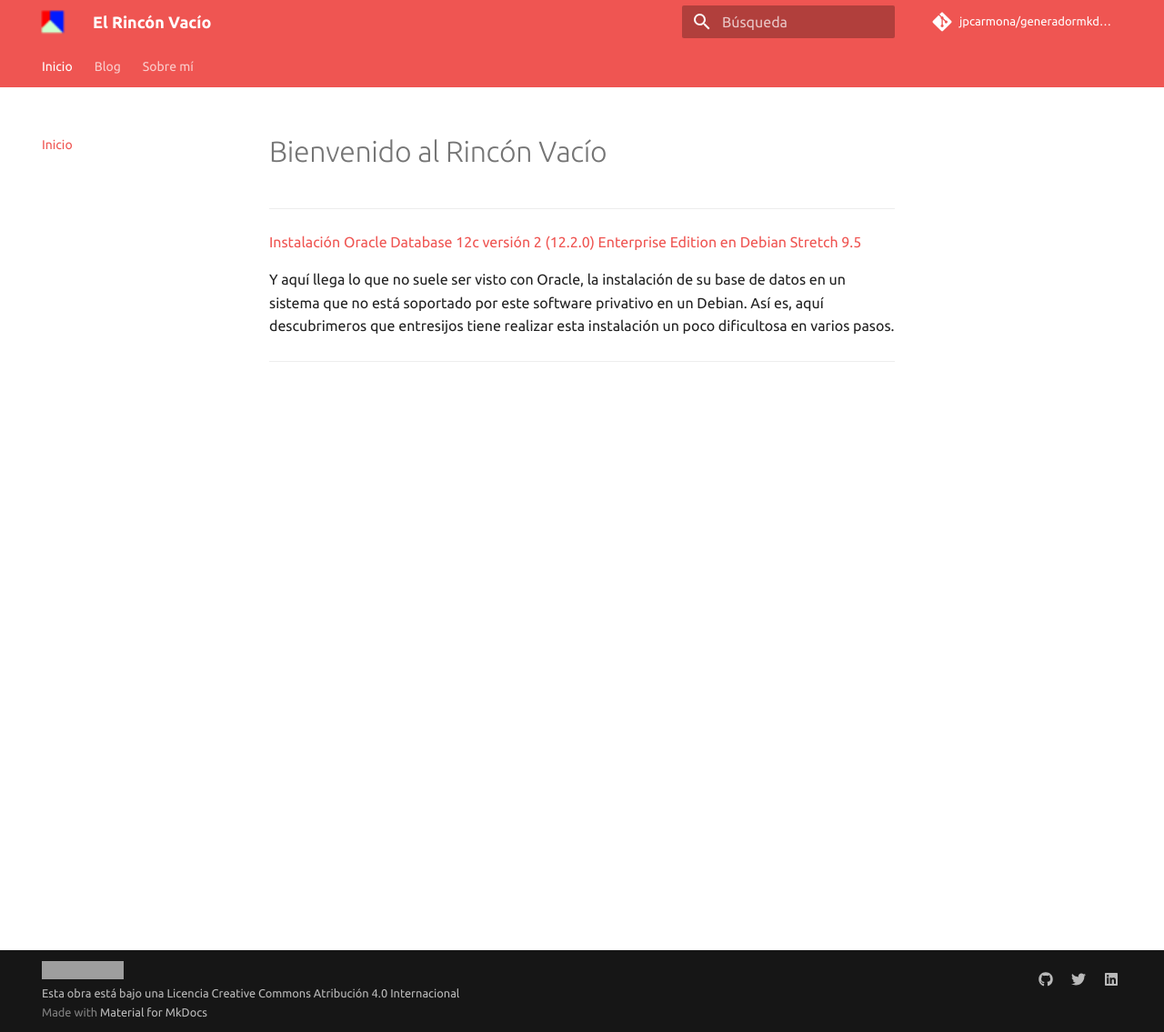
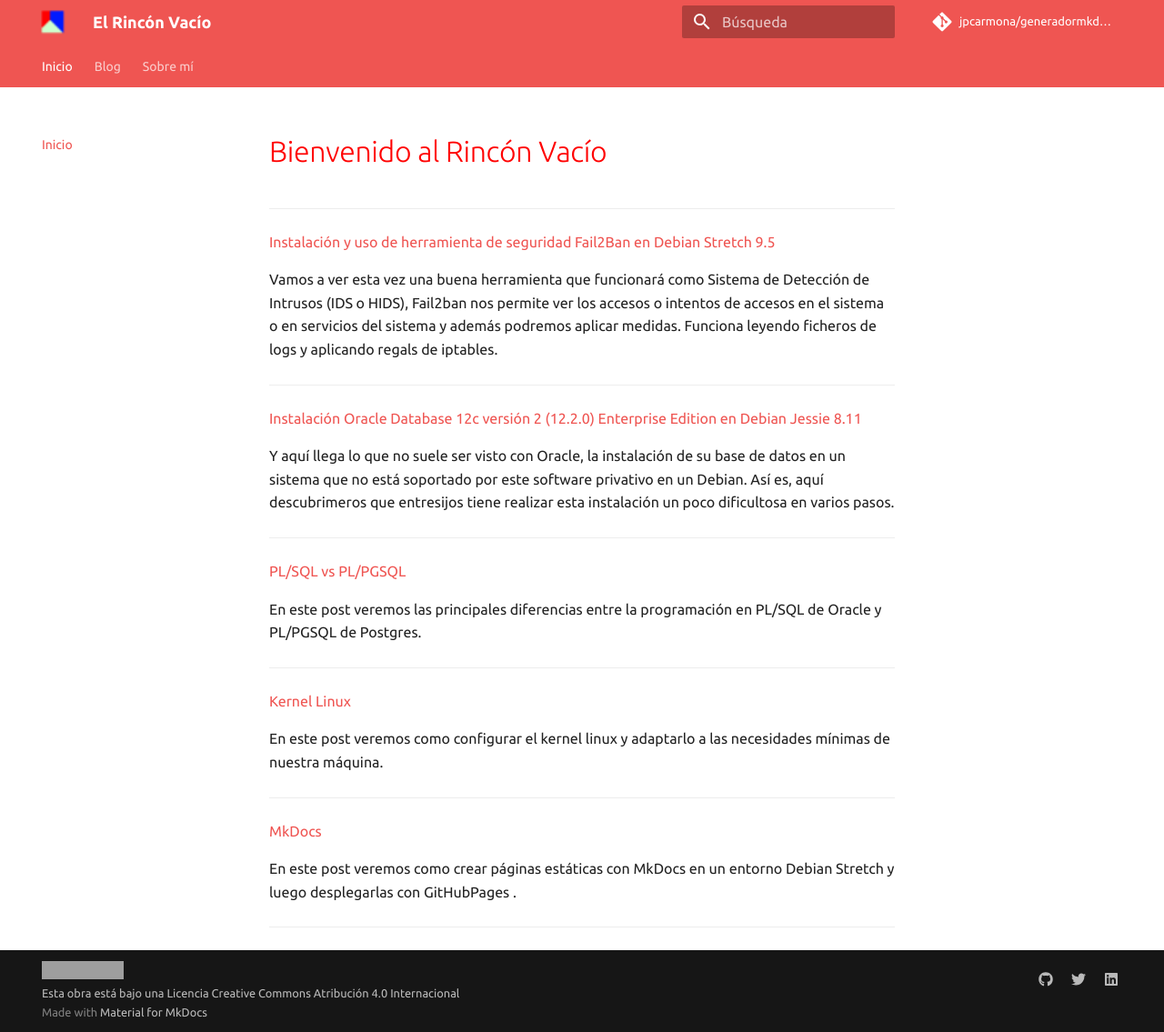
Before and after one commit to jpcarmona/generadormkdocs, an MkDocs documentation site: the page built from docs/index.md, in a window 1280 px wide and 1135 px high. Shown: the whole window at 91% size. Built offline with MkDocs 1.6.1 and Material for MkDocs 9.7.7, drawn with Linux system fonts in a browser that asks for light colours; comment, search, counter and statistics services are not loaded; grey boxes are pictures that could not be loaded.

Commit message:
despliegue para fail2ban

```diff
--- /dev/null
+++ b/docs/css/extra.css
@@ -0,0 +1,12 @@
+h1 {
+	color: red !important;
+}
+
+h2{
+	margin-top: -1rem !important;
+}
+
+h3{
+	margin-left: 30px !important;
+	margin-top: -1rem !important;
+}
--- a/docs/index.md
+++ b/docs/index.md
@@ -2,8 +2,32 @@
 
 ***
 
-[Instalación Oracle Database 12c versión 2 (12.2.0) Enterprise Edition en Debian Stretch 9.5](blog/oracleinstall.md#cabecera1)
+[Instalación y uso de herramienta de seguridad Fail2Ban en Debian Stretch 9.5  ](blog/fail2ban.md#header1)
+
+Vamos a ver esta vez una buena herramienta que funcionará como Sistema de Detección de Intrusos (IDS o HIDS), Fail2ban nos permite ver los accesos o intentos de accesos en el sistema o en servicios del sistema y además podremos aplicar medidas. Funciona leyendo ficheros de logs y aplicando regals de iptables.
+
+***
+
+[Instalación Oracle Database 12c versión 2 (12.2.0) Enterprise Edition en Debian Jessie 8.11](blog/oracleinstall.md#header1)
 
 Y aquí llega lo que no suele ser visto con Oracle, la instalación de su base de datos en un sistema que no está soportado por este software privativo en un Debian. Así es, aquí descubrimeros que entresijos tiene realizar esta instalación un poco dificultosa en varios pasos.
 
 ***
+
+[PL/SQL vs PL/PGSQL](plpgsql.md#header1)
+
+En este post veremos las principales diferencias entre la programación en PL/SQL de Oracle y PL/PGSQL de Postgres.
+
+***
+
+[Kernel Linux](kernel.md#header1)
+
+En este post veremos como configurar el kernel linux y adaptarlo a las necesidades mínimas de nuestra máquina.
+
+***
+
+[MkDocs](mkdocs.md#header1)
+
+En este post veremos como crear páginas estáticas con MkDocs en un entorno Debian Stretch y luego desplegarlas con GitHubPages .
+
+***
--- a/mkdocs.yml
+++ b/mkdocs.yml
@@ -60,6 +60,10 @@ markdown_extensions:
   - toc:
       permalink: true
 
+# CSS Extra
+extra_css:
+    - css/extra.css
+
 #Navegación
 nav:
 - Inicio: 'index.md'
@@ -68,4 +72,5 @@ nav:
     - 'Kernel Linux': 'blog/kernel.md'
     - 'PL/SQL vs PL/PGSQL': 'blog/plpgsql.md'
     - 'Install Oracle 12': 'blog/oracleinstall.md'
+    - 'Fail2Ban': 'blog/fail2ban.md'
 - Sobre mí: 'about.md'
```
Also changed, not shown: docs/blog/fail2ban.md (added, +246 -0 lines), docs/blog/oracleinstall.md (+0 -1 lines).
